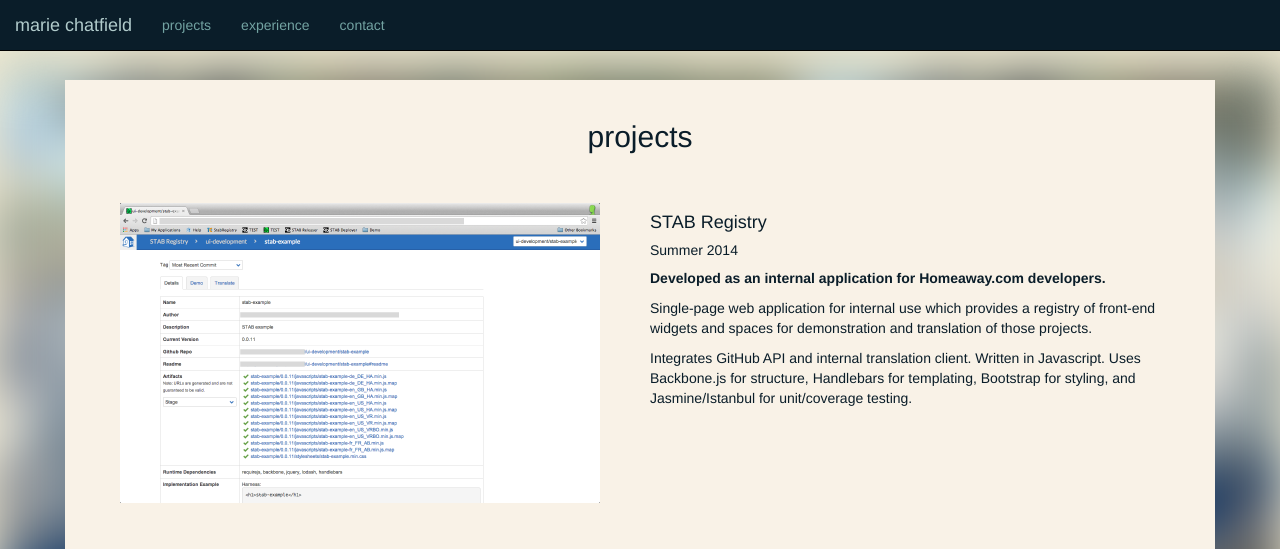
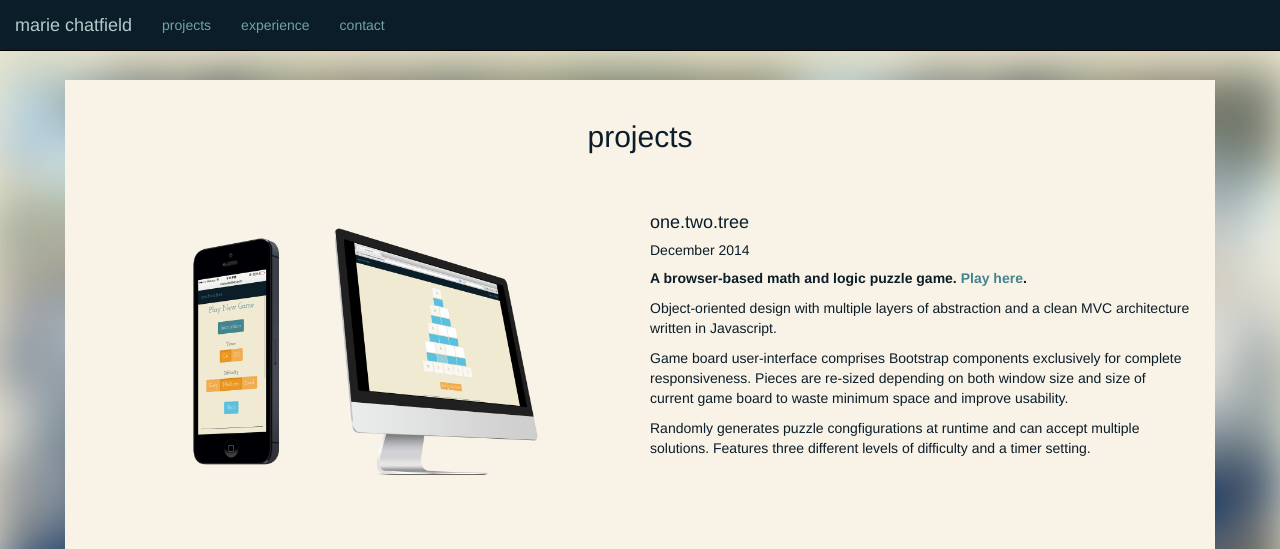
Before and after one commit to mchat/mchat.github.io, a Jekyll site: the page built from projects/index.html, in a window 1280 px wide and 900 px high, cut to the strip 0-549 px from the top of the window. Built offline with Jekyll 4.4.1, drawn with Linux system fonts in a browser that asks for light colours; nearby versions of some CDN libraries.

Commit message:
Update portfolio with one.two.tree project.

```diff
--- a/projects/index.html
+++ b/projects/index.html
@@ -3,6 +3,30 @@ layout: default
 ---
 
 <h2>projects</h2>
+
+<div id="one-two-tree" class="row-spacer"></div>
+<div class="row">
+    <div class="col-md-6">
+        <img class="img-project" src="/public/resources/images/one_two_tree.png" />
+    </div>
+    <div class="col-md-6 text-left">
+        <h4>one.two.tree</h4>
+        <h5>December 2014</h5>
+        <p><strong>A browser-based math and logic puzzle game.
+            <a href="http://mariechatfield.com/onetwotree" target="_tree">Play here</a>.</strong></p>
+        <p>
+            Object-oriented design with multiple layers of abstraction and a clean MVC architecture written in Javascript.
+        </p>
+        <p>
+            Game board user-interface comprises Bootstrap components exclusively for complete responsiveness.
+            Pieces are re-sized depending on both window size and size of current game board to waste minimum space and improve usability.
+        </p>
+        <p>
+            Randomly generates puzzle congfigurations at runtime and can accept multiple solutions.
+            Features three different levels of difficulty and a timer setting.
+        </p>
+    </div>
+</div>
 
 <div id="stab-registry" class="row-spacer"></div>
 <div class="row">
@@ -16,6 +40,7 @@ layout: default
         <p>
             Single-page web application for internal use which provides a registry of front-end widgets and spaces for demonstration and translation of those projects.
         </p>
+        <p>
             Integrates GitHub API and internal translation client. Written in Javascript. Uses Backbone.js for structure, Handlebars for templating, Bootstrap for styling, and Jasmine/Istanbul for unit/coverage testing.
         </p>
     </div>
```
Also changed, not shown: public/resources/images/one_two_tree.png (added).
